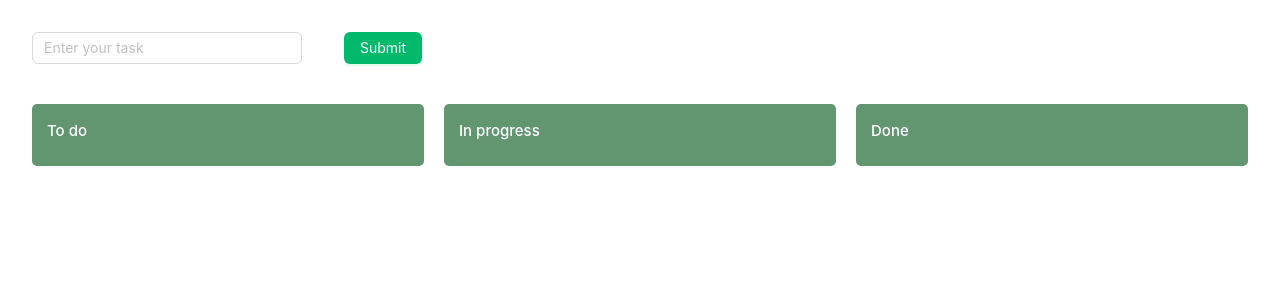
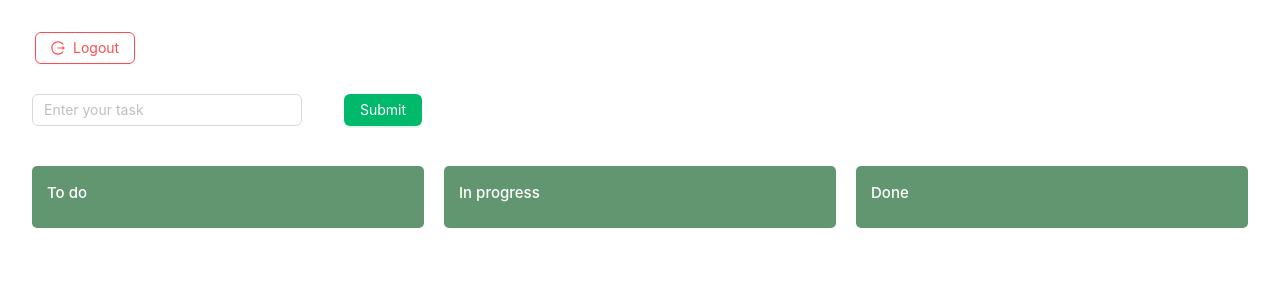
Before and after one commit to diana1m/task-manager, a Vue app: page /tasks in a window 1280 px wide. Shown: the top 300 px of the page. Built offline with nearby package versions, Linux system fonts and the light colour scheme.

Commit message:
add logout button

```diff
--- a/src/components/AddingForm.vue
+++ b/src/components/AddingForm.vue
@@ -1,6 +1,7 @@
 <script lang="ts" setup>
 import { reactive } from 'vue'
 import { useTaskStore } from '../stores/task'
+import { LogoutOutlined } from '@ant-design/icons-vue'
 
 const store = useTaskStore()
 const { addTask } = store
@@ -25,6 +26,14 @@ const onFinishFailed = (errorInfo: any) => {
 </script>
 
 <template>
+  <div class="headerWrapper">
+    <RouterLink to="/auth/login">
+      <a-button type="default" danger
+        >Logout
+        <template #icon> <LogoutOutlined /></template>
+      </a-button>
+    </RouterLink>
+  </div>
   <a-form
     class="form"
     layout="inline"
@@ -47,6 +56,9 @@ const onFinishFailed = (errorInfo: any) => {
 </template>
 
 <style scoped>
+.headerWrapper {
+  margin-bottom: 30px;
+}
 .input {
   width: 270px;
 }
```
